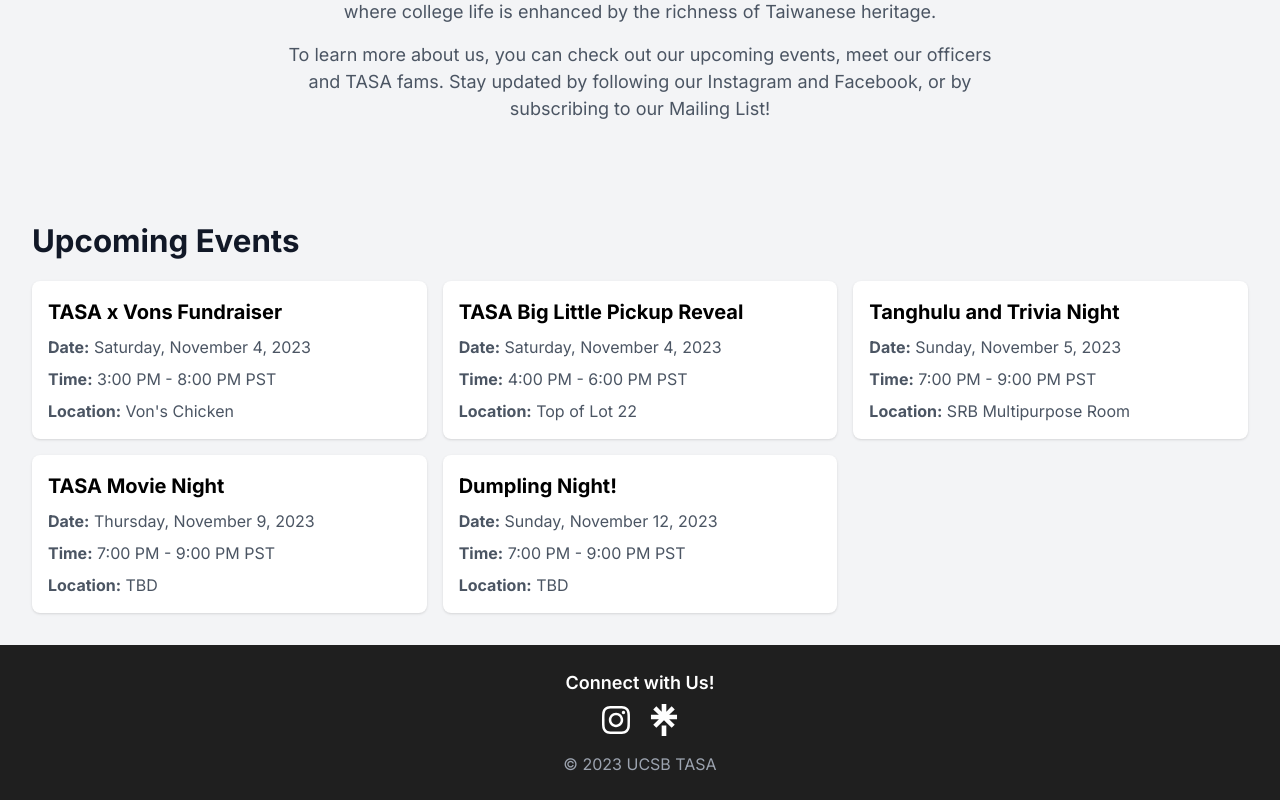
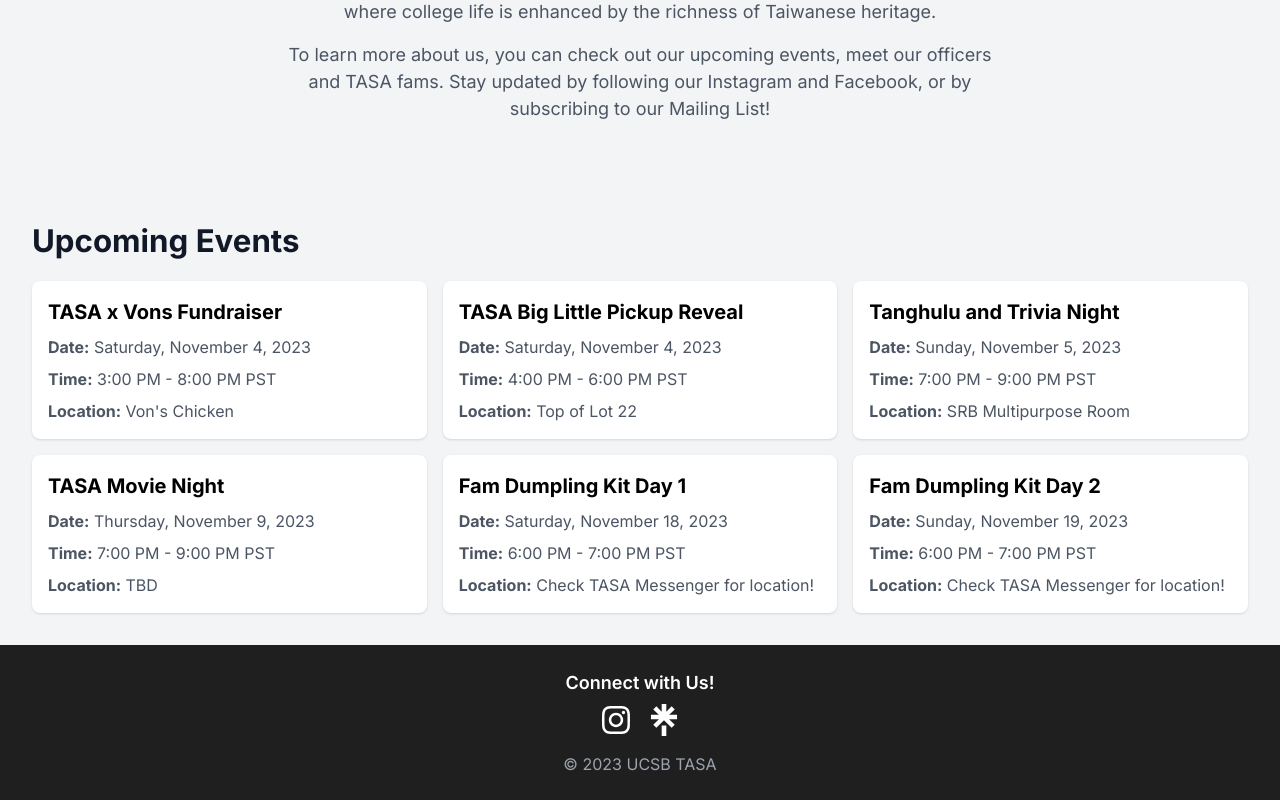
Before and after one commit to UCSBTASA/UCSBTASA.github.io, a Next.js app: page / in a window 1280 px wide. Shown: the part 1164-1964 px from the top of the page. Built offline with nearby package versions, Linux system fonts and the light colour scheme.

Commit message:
Update Events

```diff
--- a/app/_data/eventData.ts
+++ b/app/_data/eventData.ts
@@ -81,11 +81,19 @@ const events = [
   },
   {
     id: 11,
-    title: "Dumpling Night!",
-    date: "2023-11-12",
-    startTime: "19:00",
-    endTime: "21:00",
-    location: "TBD",
+    title: "Fam Dumpling Kit Day 1",
+    date: "2023-11-18",
+    startTime: "18:00",
+    endTime: "19:00",
+    location: "Check TASA Messenger for location!",
+  },
+  {
+    id: 11,
+    title: "Fam Dumpling Kit Day 2",
+    date: "2023-11-19",
+    startTime: "18:00",
+    endTime: "19:00",
+    location: "Check TASA Messenger for location!",
   },
 ];
 
```
